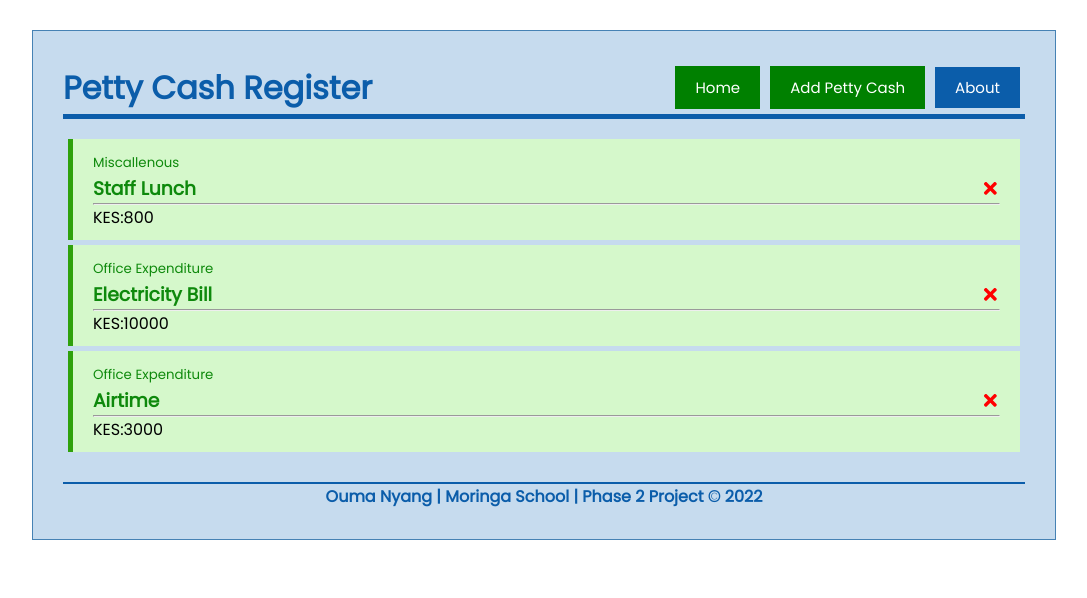
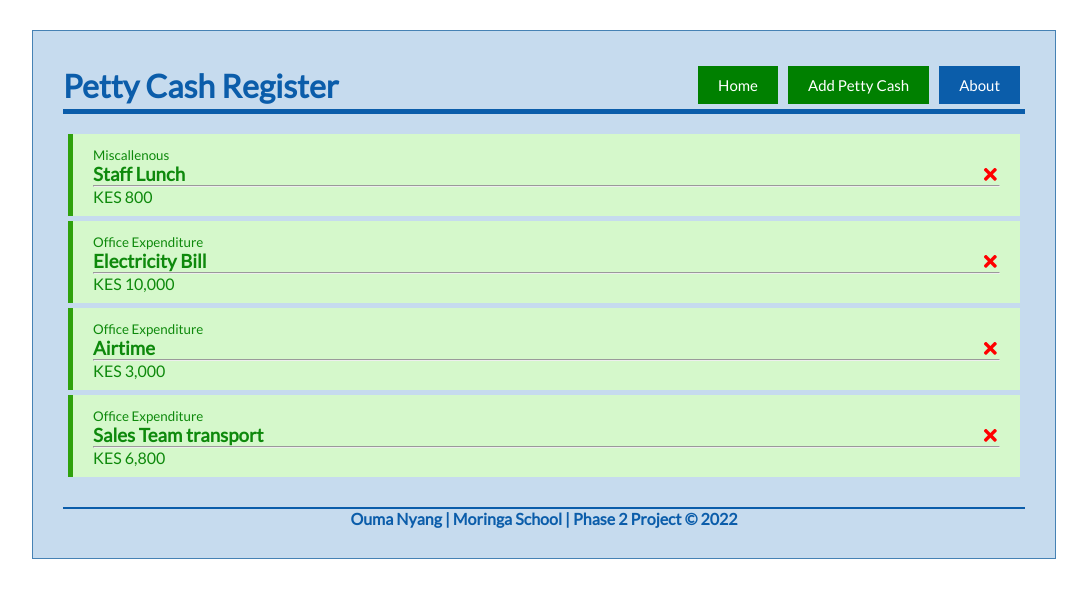
Before and after one commit to OumaNyang/pettycash-register, a React (Create React App) app: page / in a window 1280 px wide. Shown: the top 598 px of the page, without its empty margins (96-1183 px from the left). Built offline with nearby package versions, Linux system fonts and the light colour scheme; data requests are answered from the project's data file.

Commit message:
Added the number format module

```diff
--- a/db.json
+++ b/db.json
@@ -20,6 +20,13 @@
       "exptype": "Office Expenditure",
       "ispaidout": true,
       "id": 3
+    },
+    {
+      "name": "Sales Team transport",
+      "amount": "6800",
+      "exptype": "Office Expenditure",
+      "ispaidout": true,
+      "id": 4
     }
   ]
 }
--- a/package.json
+++ b/package.json
@@ -10,6 +10,7 @@
     "react": "^17.0.1",
     "react-dom": "^17.0.2",
     "react-icons": "^4.1.0",
+    "react-number-format": "^4.9.3",
     "react-router-dom": "^5.2.0",
     "react-scripts": "4.0.1",
     "web-vitals": "^0.2.4"
--- a/src/components/AddBudget.js
+++ b/src/components/AddBudget.js
@@ -61,6 +61,7 @@ const AddBudget = ({ onAdd }) => {
           value={amount}
           onChange={(e) => setAmount(e.target.value)}
         />
+
       </div>
       <div className='form-control form-control-check'>
         <label>Paid Out</label>
--- a/src/components/Budget.js
+++ b/src/components/Budget.js
@@ -1,5 +1,7 @@
 import React from 'react'
 import { FaTimes } from 'react-icons/fa'
+import { default as NumberFormat } from 'react-number-format';
+
 
 const Budget = ({ budget, onDelete, onToggle }) => {
   return (
@@ -16,7 +18,14 @@ const Budget = ({ budget, onDelete, onToggle }) => {
         />
       </h3>
       <hr></hr>
-      <p>KES:{budget.amount}</p>
+<NumberFormat
+  value={budget.amount}
+  className="expenditureamount"
+  displayType={'text'}
+  thousandSeparator={true}
+  prefix={'KES '}
+  renderText={(value, props) => <div {...props}>{value}</div>}
+/>
     </div>
   )
 }
--- a/src/index.css
+++ b/src/index.css
@@ -1,4 +1,4 @@
-@import url('https://fonts.googleapis.com/css2?family=Poppins:wght@300;400&display=swap');
+@import url('https://fonts.googleapis.com/css?family=Lato&display=swap');
 
 :root {
   --primary-color: #0b5daa;
@@ -13,7 +13,8 @@
 }
 
 body {
-  font-family: 'Poppins', sans-serif;
+  font-family: 'Lato', sans-serif;
+
 }
 
 .container {
```
Also changed, not shown: 2 other files (tests, documents, lock files or other folders).
